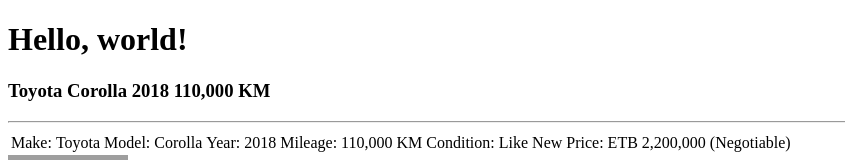
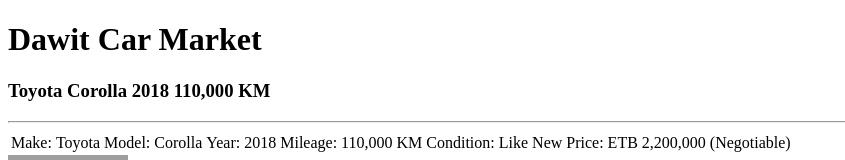
Before and after one commit to datsunvehicle/datsun.github.io, a plain HTML site: page index.html in a window 1280 px wide. Shown: the top 160 px of the page, without its empty margins (0-845 px from the left). Drawn offline with Linux system fonts and the light colour scheme; grey boxes are pictures that could not be loaded.

Commit message:
updated the title

```diff
--- a/index.html
+++ b/index.html
@@ -8,7 +8,7 @@
   <link rel="icon" href="favicon.png">
 </head>
 <body>
-  <h1>Hello, world!</h1>
+  <h1>Dawit Car Market</h1>
   <div>
     <h3>Toyota Corolla 2018 110,000 KM</h3>
     <hr/>
```
